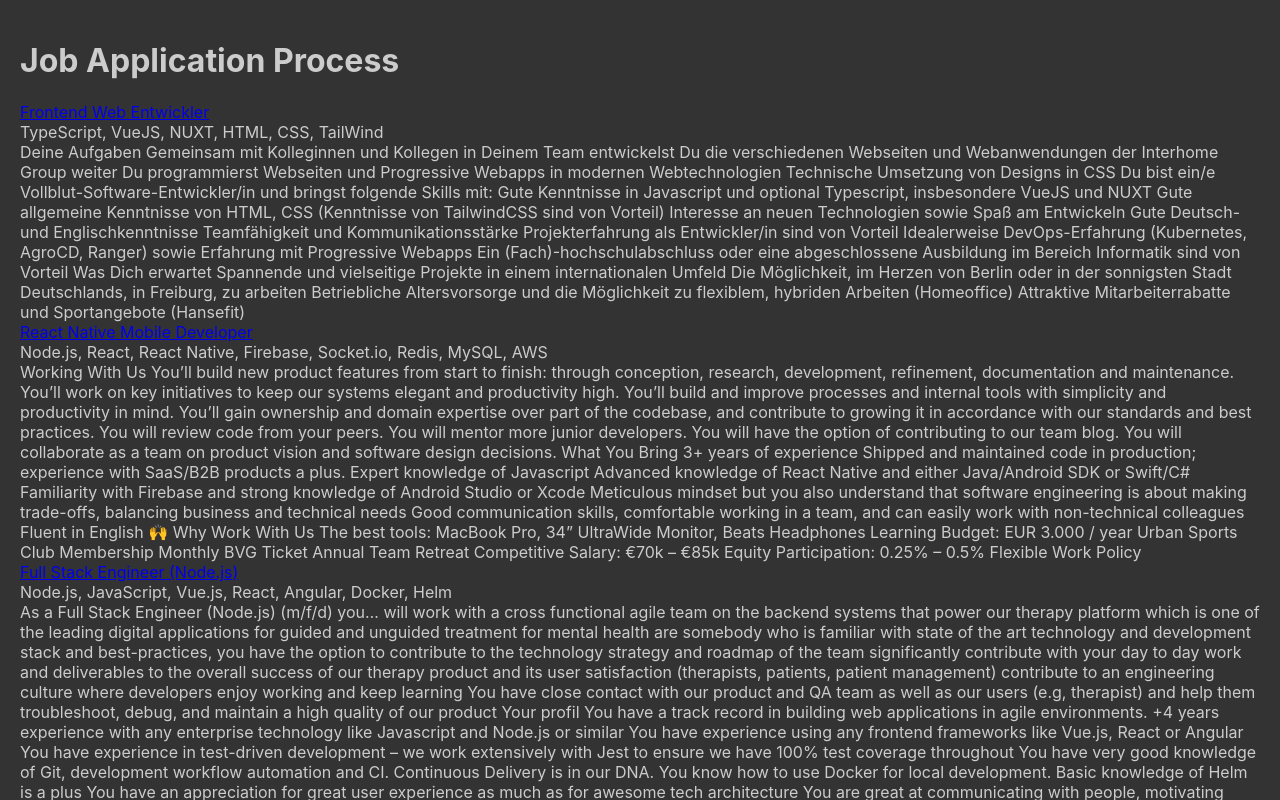
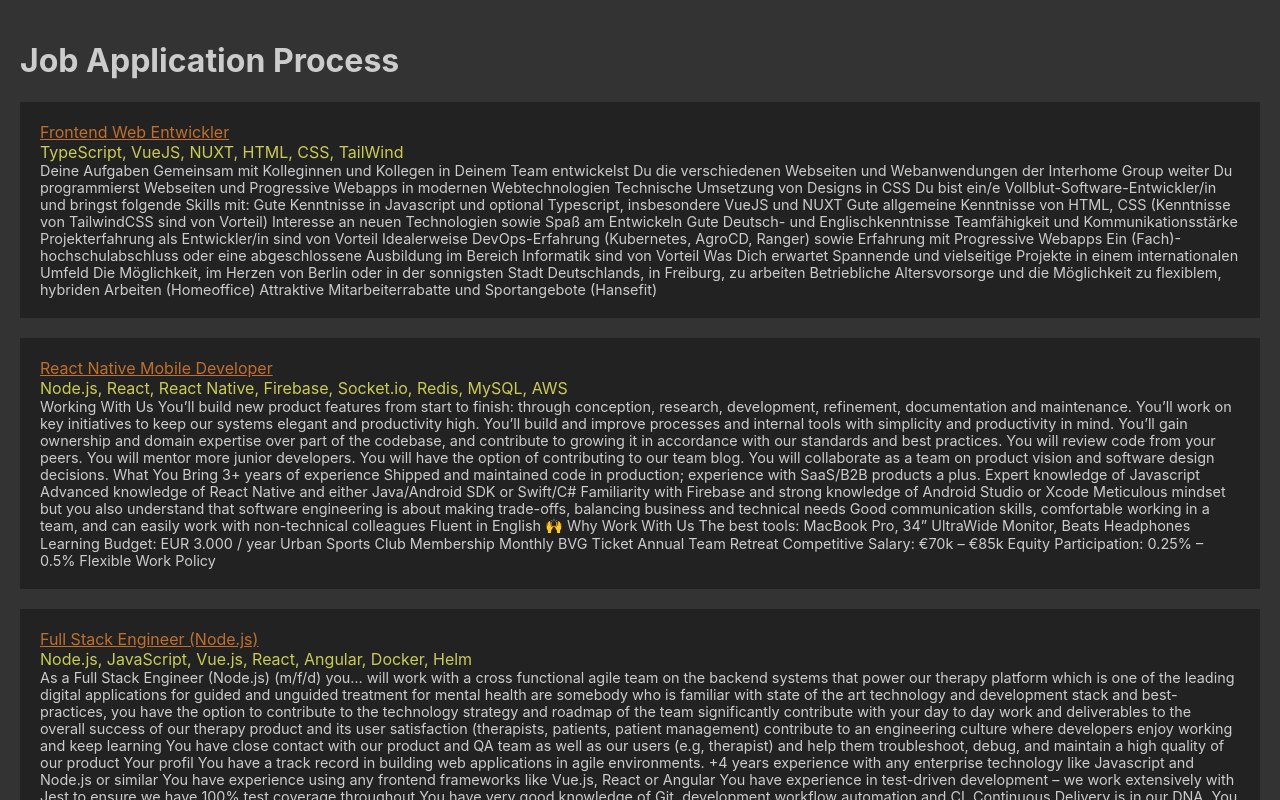
Before and after one commit to edwardtanguay/live-coding-react-state-event-handlers, a React (Vite) app: page / in a window 1280 px wide. Shown: the top 800 px of the page. Built offline with nearby package versions, Linux system fonts and the light colour scheme.

Commit message:
jobs styled

```diff
--- a/src/App.scss
+++ b/src/App.scss
@@ -1,7 +1,30 @@
 body {
-  background-color: #333;
-  .App {
-    padding: 20px;
-    color: #ccc;
-  }
+	background-color: #333;
+
+	.App {
+		padding: 20px;
+		color: #ccc;
+
+		.jobs {
+			.job {
+				background-color: #222;
+				padding: 20px;
+				margin: 0 0 20px 0;
+
+				.position {
+					a {
+						color: rgb(192, 111, 45);
+					}
+				}
+
+				.skills {
+					color: rgb(203, 203, 87);
+				}
+
+				.bulkText {
+					font-size: .9rem;
+				}
+			}
+		}
+	}
 }
```
